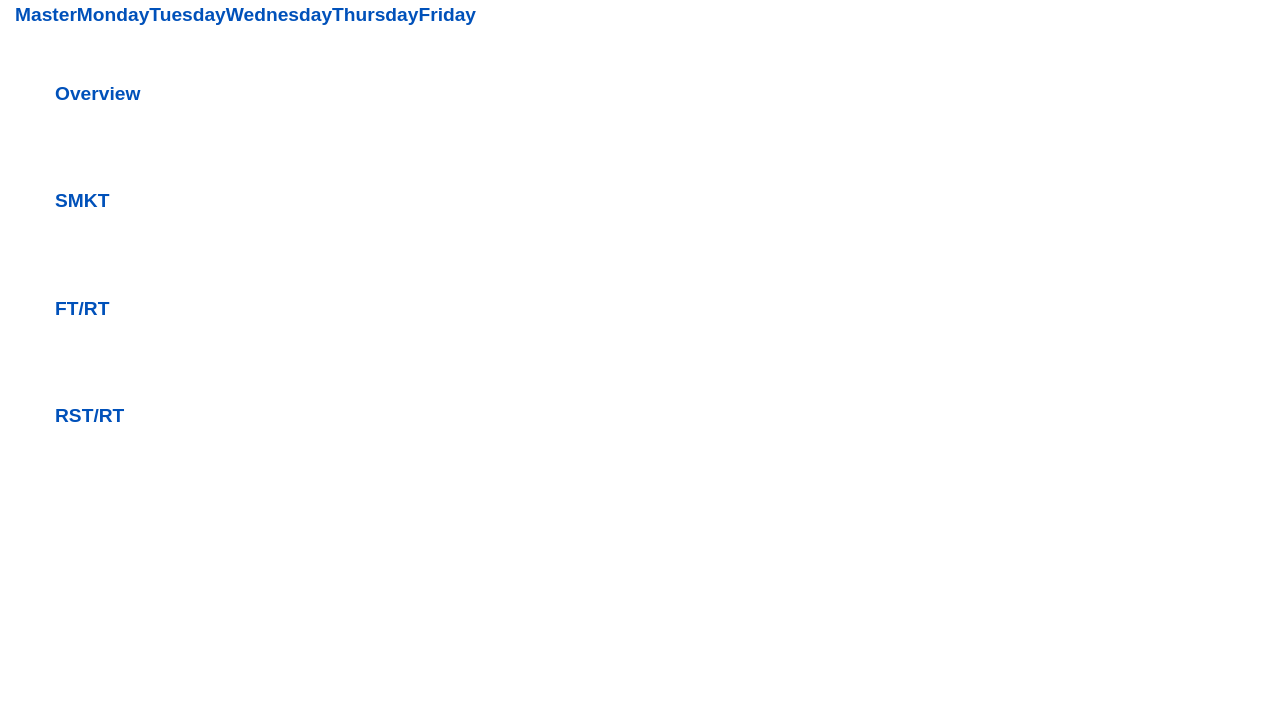
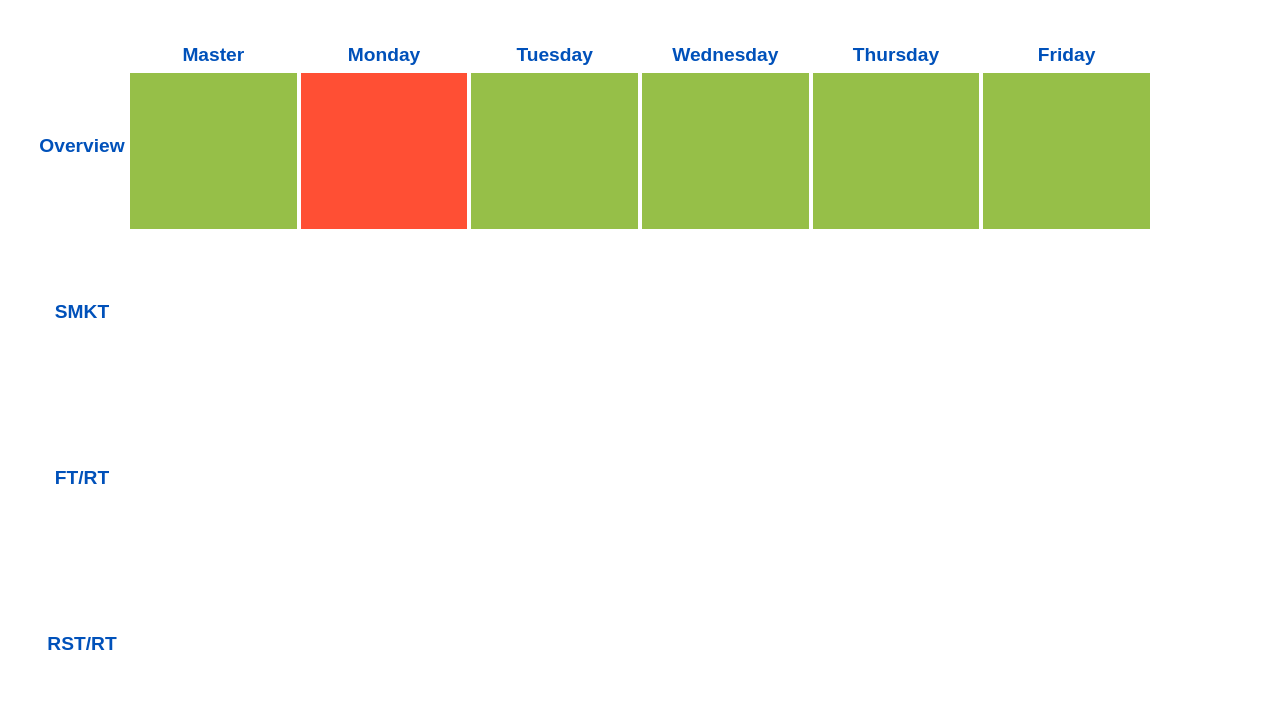
Before and after one commit to mikaelaillanes/Summer-internship, a plain HTML site: page index.html in a window 1280 px wide. Drawn offline with Linux system fonts and the light colour scheme.

Commit message:
Removed pixels

```diff
--- a/grid_dan_maximized.css
+++ b/grid_dan_maximized.css
@@ -8,7 +8,8 @@ body{
     background-color: white;
 }
 
-#test_labels{
+#radiator{
+  height: 100vh;
 
 }
 
@@ -18,9 +19,11 @@ body{
     background: #96BF48;
     cursor: pointer;
     border-style: solid;
-    border-width: 4px;
+    border-width: 0.2vw;
     border-color: white;
     float: left;
+    height: calc(100vh*0.8/4);
+    width: calc(100vw*0.8/6);
 }
 
 .square:hover{
@@ -45,15 +48,25 @@ body{
 
 #grid_container{
     position: absolute;
+    top: calc(100vh*0.1/2);
+    left: calc(100vw*0.2/2);
 }
 
 #grid_container p {
     margin: 0px;
     text-align: center;
 }
+#overview{
+  position: relative;
+
+}
 
 #sidebar{
-    float: left;
+    position: absolute;
+    top:48vh;
+    height: 83vh;
+    padding-left: 1.9vw;
+    text-align: center;
 }
 
 #sidebar li, #grid_container >div>div> p{
@@ -67,7 +80,7 @@ body{
 .center-vertically{
     position: relative;
     top: 50%;
-/*  transform: translateY(-50%); */
+  transform: translateY(-50%);
 
 }
 
@@ -75,7 +88,7 @@ ul{
     /*background-color: green;*/
     display: table;
     margin:0;
-    top: 50px;
+    /*top: 10vh;*/
     /*position: absolute;*/
 }
 #sidebar li {
@@ -86,7 +99,7 @@ ul{
 #sidebar li:before {
    content: "";
    display: block;
-   height: 80px;
+   height: 10vh;
 }
 
 /*ul {
@@ -105,8 +118,8 @@ ul{
     justify-content: center;
     flex-direction: column;*/
     /*height: 100px;*/
-    line-height: 133px;
-    font-size: 100px;
+    line-height: calc(100vh*0.8/4);
+    font-size: calc(100vh*0.8/4*0.8);
     display: none;
     color: white;
 
```
